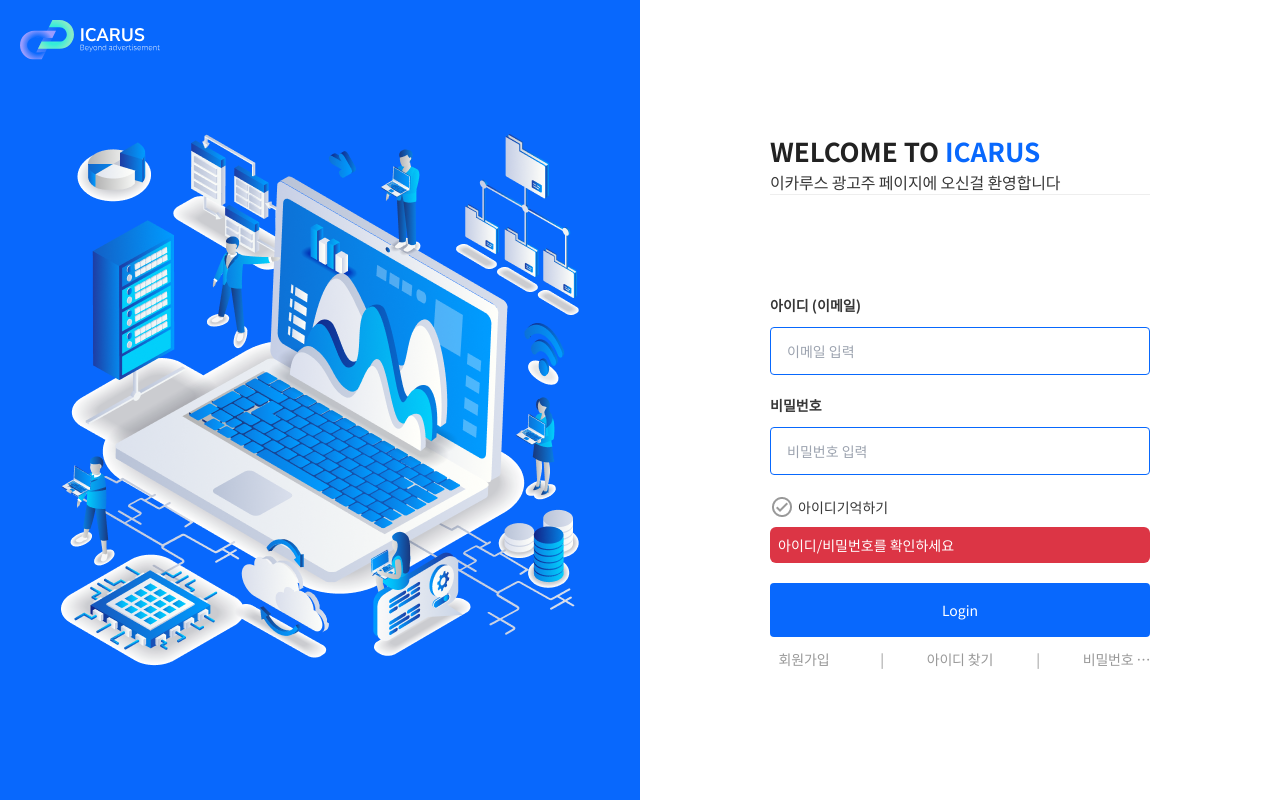
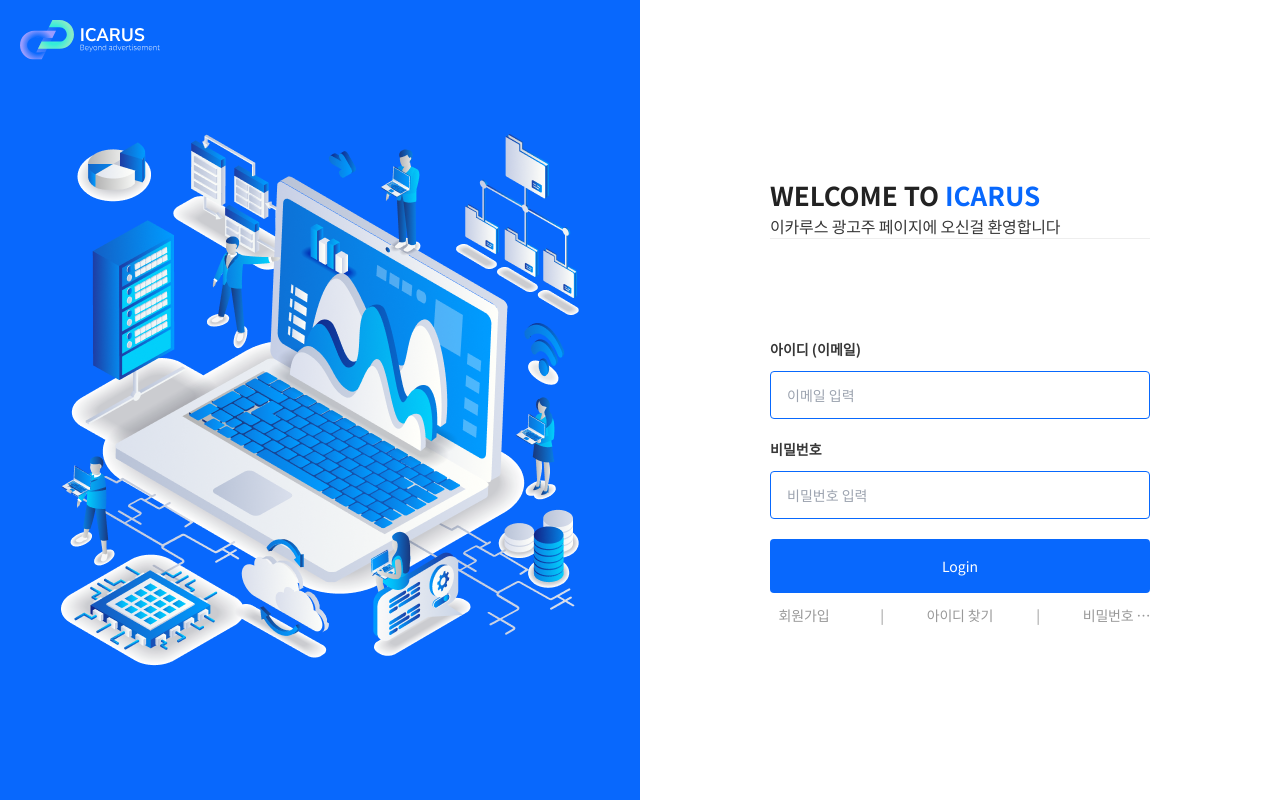
Before and after one commit to supertrust/moad-frontend, a Next.js app: page /login in a window 1280 px wide. Built offline with nearby package versions, Linux system fonts and the light colour scheme.

Commit message:
Fix login page design (#122)

```diff
--- a/src/sections/login/LoginForm.tsx
+++ b/src/sections/login/LoginForm.tsx
@@ -55,7 +55,7 @@
           label="비밀번호"
           className="user-input active"
         />
-        <div className="login-utile-wrap flex-column align-items-start gap-2">
+        {/*<div className="login-utile-wrap flex-column align-items-start gap-2">
           <div className="login-keep-wrap">
             <label htmlFor="login_keep">
               <input type="checkbox" id="login_keep" className="login-keep" />
@@ -65,7 +65,7 @@
           <div className="login-error w-100">
             <div className="bg-danger rounded-2 p-2 text-white">아이디/비밀번호를 확인하세요</div>
           </div>
-        </div>
+        </div>*/}
         <Button
           id="login_btn"
           className="login-btn active"
```
